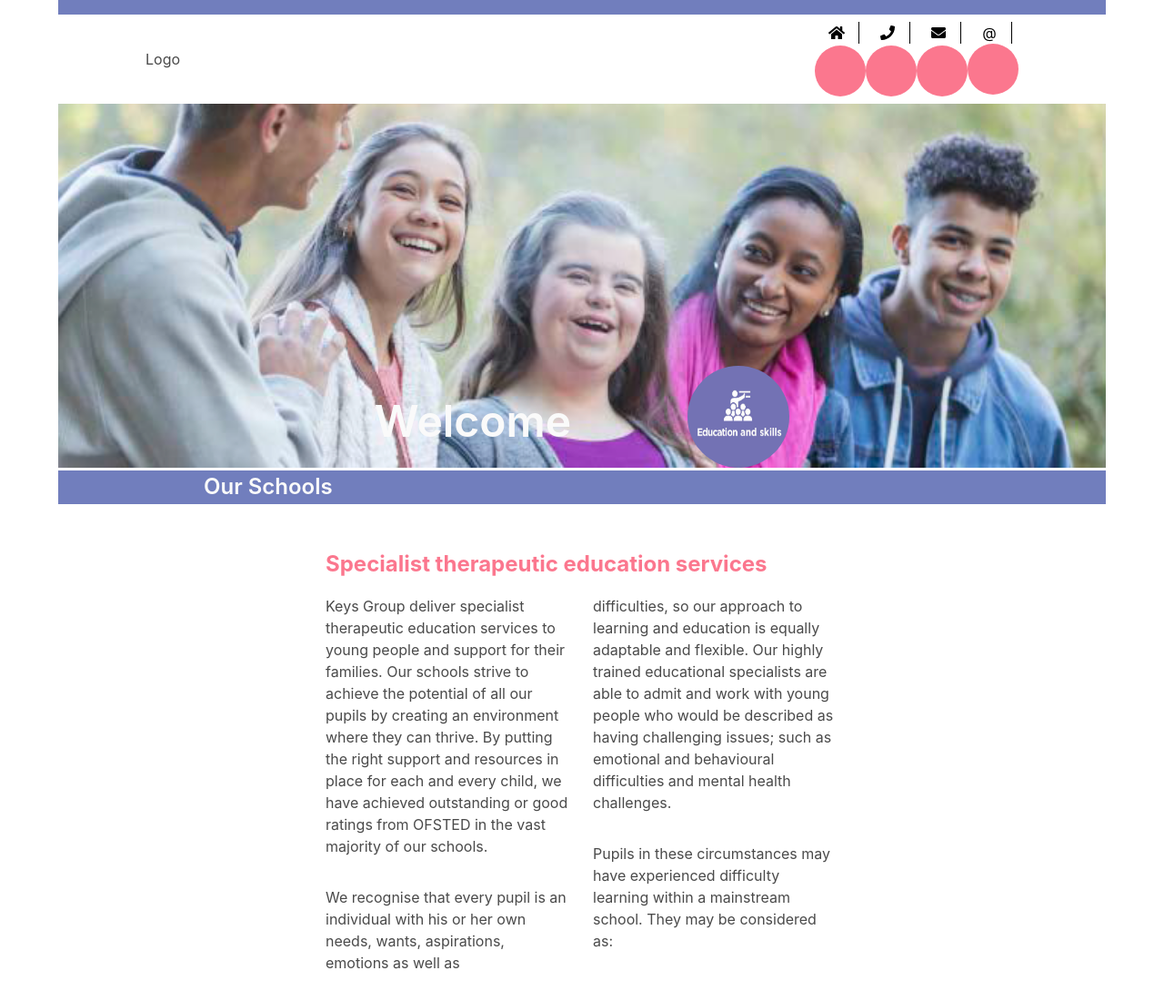
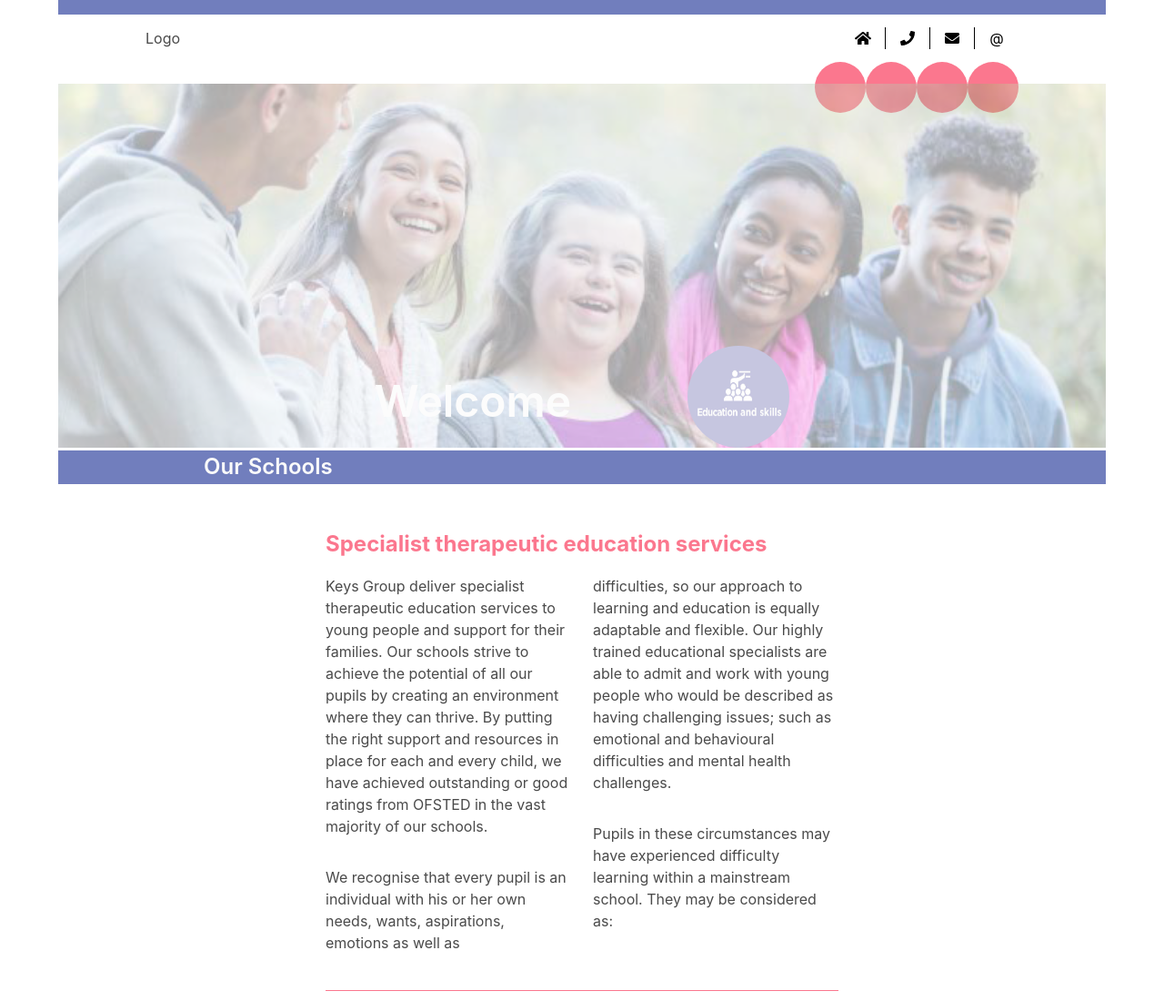
Before and after one commit to zeiq-co/keys-education, a plain HTML site: page index.html in a window 1280 px wide. Shown: the top 1100 px of the page at 91% size. Drawn offline with nearby package versions, Linux system fonts and the light colour scheme.

Commit message:
fixed top circle

```diff
--- a/index.html
+++ b/index.html
@@ -26,35 +26,29 @@
           <div class="navbar-end">
             <div class="navbar-item">
               <div class="field is-grouped">
-                <div class="icon-circle">
                 <a class="icon">
                   <i class="fas fa-home"></i>
                 </a>
-                  <div class="circle"></div>
-                </div>
-                <div class="icon-circle">
                 <a class="icon">
                   <i class="fas fa-phone"></i>
                 </a>
-                  <div class="circle"></div>
-                </div>
-                <div class="icon-circle">
                 <a class="icon">
                   <i class="fas fa-envelope"></i>
                 </a>
-                  <div class="circle"></div>
-                </div>
-                <div class="icon-circle">
                 <a class="icon">
                   @
                 </a>
-                  <div class="circle"></div>
-                </div>
               </div>
             </div>
           </div>
         </div>
       </nav>
+      <div class="is-flex circles">
+        <div class="circle"></div>
+        <div class="circle"></div>
+        <div class="circle"></div>
+        <div class="circle"></div>
+      </div>
       <section class="hero is-large is-bold">
         <div class="hero-text">
           <h1 class="title is-1 has-text-centered has-text-white-bis">Welcome</h1>
--- a/style.css
+++ b/style.css
@@ -7,16 +7,20 @@
     padding: 0rem 6rem;
 }
 
-.field .icon-circle .icon {
+.field .icon {
     border-right: 1px solid #000;
     padding: 0rem 1.5rem;
     color: #000;
 }
 
-.field .icon-circle .icon:last-child {
+.field .icon:last-child {
     border-right: none;
 }
 
+.circles {
+    justify-content: flex-end;
+    padding: 0rem 6rem;
+}
 .circle {
     background-color: #fb778e;
     width: 3.5rem;
@@ -31,6 +35,9 @@
     background-size:  cover;
     margin-bottom: 0.2rem;
     padding-top: 18rem;
+    margin-top: -2rem;
+    background-color: #000;
+    opacity: 0.4;
 }
 
 .bottom-border {
```
Lines whose indentation alone changed are shown as unchanged.
